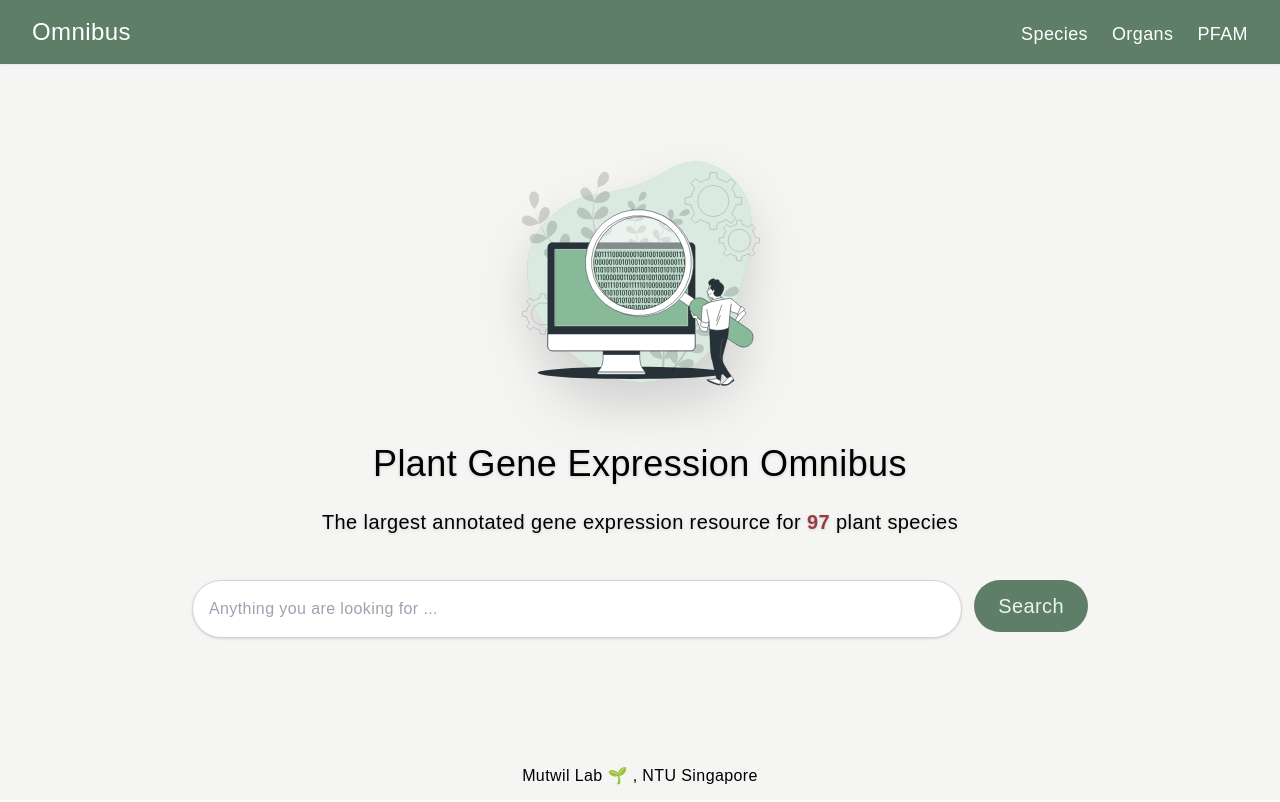
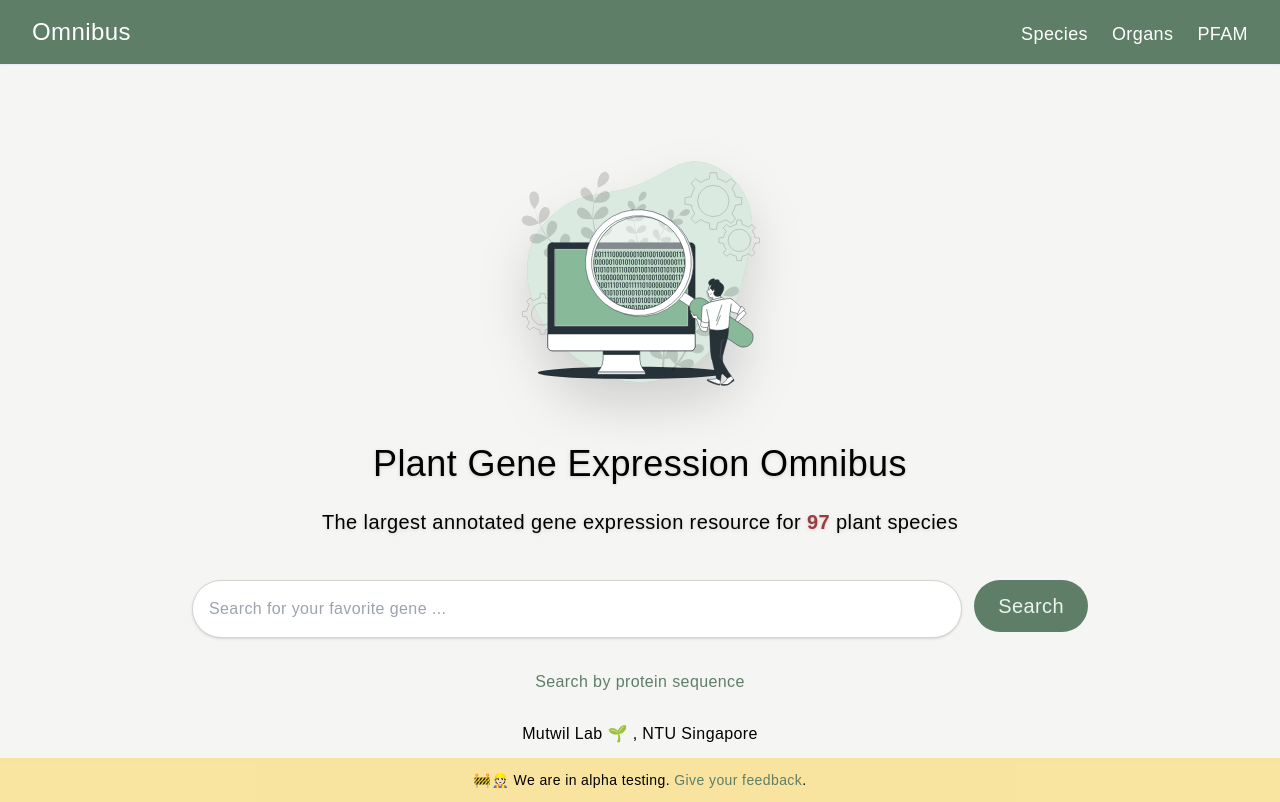
Before and after one commit to wgohome/plant-omnibus, a Next.js app: page / in a window 1280 px wide. Built offline with nearby package versions, Linux system fonts and the light colour scheme.

Commit message:
feat: made custom link component

```diff
--- a/components/Layout.tsx
+++ b/components/Layout.tsx
@@ -2,6 +2,7 @@ import Head from "next/head"
 import Link from "next/link"
 import Image from 'next/image'
 
+import TextLink from "./atomic/TextLink";
 
 export default function Layout({ children }) {
   return (
@@ -20,9 +21,9 @@ export default function Layout({ children }) {
         <nav className="sticky w-full bg-plb-green text-white shadow-sm shadow-slate-200">
           <div className="flex flex-row items-end py-4">
             <Link href="/">
-              <h1 className="grow text-2xl font-medium hover:underline active:text-blue-800 ml-8 mr-3">
+              <a className="grow text-2xl font-medium hover:underline active:text-blue-800 ml-8 mr-3">
                 Omnibus
-              </h1>
+              </a>
             </Link>
             {[
               ["Species", "/species"],
@@ -30,9 +31,9 @@ export default function Layout({ children }) {
               ["PFAM", "#"],
             ].map(([title, url]) => (
               <Link href={url} key={title}>
-                <p className="text-lg mx-3 last:mr-8 hover:underline active:text-blue-800">
+                <a className="text-lg mx-3 last:mr-8 hover:underline active:text-blue-800">
                   {title}
-                </p>
+                </a>
               </Link>
             ))}
           </div>
@@ -42,7 +43,7 @@ export default function Layout({ children }) {
       <main className="container mx-auto py-4 px-8">{children}</main>
 
       <footer className="mt-auto">
-        <div className="text-center px-8 py-3">
+        <div className="text-center px-8 my-3">
           <a
             href="https://plant.tools"
             target="_blank"
@@ -53,6 +54,14 @@ export default function Layout({ children }) {
           </a>{" "}
           🌱 , NTU Singapore
         </div>
+        <div className="bg-amber-300/50 text-center px-3 py-3">
+          <p className="text-sm">
+            🚧👷🏻 We are in alpha testing.{" "}
+            <TextLink href="https://forms.gle/AbVGtaGe8CxtmR8q9" moreAttributes={{ target: "_blank" }}>
+              Give your feedback
+            </TextLink>.
+          </p>
+        </div>
       </footer>
     </div>
   );
--- /dev/null
+++ b/components/atomic/TextLink.tsx
@@ -0,0 +1,26 @@
+import React from "react"
+import Link from "next/link"
+
+interface IProps {
+  href: string
+  moreClassName?: string
+  moreAttributes?: object
+  children: React.ReactNode
+}
+
+const TextLink: React.FC<IProps> = ({
+  href,
+  moreClassName = "",
+  moreAttributes = {},  /* Eg: {target: "_blank"} */
+  children
+}) => {
+  return (
+    <Link href={href}>
+      <a className={`text-plb-green hover:underline active:text-plb-red visited:text-plb-red ${moreClassName}`} {...moreAttributes}>
+        {children}
+      </a>
+    </Link>
+  )
+}
+
+export default TextLink
--- a/components/layout.tsx
+++ b/components/layout.tsx
@@ -2,6 +2,7 @@ import Head from "next/head"
 import Link from "next/link"
 import Image from 'next/image'
 
+import TextLink from "./atomic/TextLink";
 
 export default function Layout({ children }) {
   return (
@@ -20,9 +21,9 @@ export default function Layout({ children }) {
         <nav className="sticky w-full bg-plb-green text-white shadow-sm shadow-slate-200">
           <div className="flex flex-row items-end py-4">
             <Link href="/">
-              <h1 className="grow text-2xl font-medium hover:underline active:text-blue-800 ml-8 mr-3">
+              <a className="grow text-2xl font-medium hover:underline active:text-blue-800 ml-8 mr-3">
                 Omnibus
-              </h1>
+              </a>
             </Link>
             {[
               ["Species", "/species"],
@@ -30,9 +31,9 @@ export default function Layout({ children }) {
               ["PFAM", "#"],
             ].map(([title, url]) => (
               <Link href={url} key={title}>
-                <p className="text-lg mx-3 last:mr-8 hover:underline active:text-blue-800">
+                <a className="text-lg mx-3 last:mr-8 hover:underline active:text-blue-800">
                   {title}
-                </p>
+                </a>
               </Link>
             ))}
           </div>
@@ -42,7 +43,7 @@ export default function Layout({ children }) {
       <main className="container mx-auto py-4 px-8">{children}</main>
 
       <footer className="mt-auto">
-        <div className="text-center px-8 py-3">
+        <div className="text-center px-8 my-3">
           <a
             href="https://plant.tools"
             target="_blank"
@@ -53,6 +54,14 @@ export default function Layout({ children }) {
           </a>{" "}
           🌱 , NTU Singapore
         </div>
+        <div className="bg-amber-300/50 text-center px-3 py-3">
+          <p className="text-sm">
+            🚧👷🏻 We are in alpha testing.{" "}
+            <TextLink href="https://forms.gle/AbVGtaGe8CxtmR8q9" moreAttributes={{ target: "_blank" }}>
+              Give your feedback
+            </TextLink>.
+          </p>
+        </div>
       </footer>
     </div>
   );
--- a/components/search/ProteinSearchBox.tsx
+++ b/components/search/ProteinSearchBox.tsx
@@ -1,10 +1,13 @@
 import React from "react"
+import TextLink from "../atomic/TextLink"
 
 const ProteinSearchBox = ({submitSearchQuery}) => {
   const handleSubmit = (event) => {
     event.preventDefault()
     submitSearchQuery(event.target.proteinSeq.value)
   }
+
+  const sampleSeq = "MEEENQKSHRVSRKDQSGSHWSQGADEEPRARCSGKRCRSWAAAAIADCVALCCCPCAVVNIFTLAFVKVPWMIGRKCIGRGGPSKKRMKKINREDRFHHHHHHRRSAEMVSGGCCGGGDGDGEFDDHRFVVERDGSLTKEEAKTASLKEEEETRISARVEAERVWLELYQIGHLGFGRVSFTGIHQ"
 
   return (
     <form action="#" onSubmit={handleSubmit}>
@@ -18,7 +21,20 @@ const ProteinSearchBox = ({submitSearchQuery}) => {
             // defaultValue=""
           />
         </div>
-        <div className="my-3">
+        <div className="flex my-3">
+          <div className="flex-grow">
+            <div className="">
+              <a className="hover:underline text-plb-green active:text-plb-red">
+                Load example protein sequence
+              </a>
+            </div>
+            <div className="mt-2">
+              <TextLink href="/search">
+                Search by gene identifiers instead
+              </TextLink>
+            </div>
+          </div>
+          <div className="">
             <button
               type="submit"
               className="text-xl text-plb-light bg-plb-green hover:bg-plb-dark-green focus:outline-none focus:ring-4 focus:ring-green-300 rounded-full px-6 py-3 text-center"
@@ -27,6 +43,7 @@ const ProteinSearchBox = ({submitSearchQuery}) => {
             </button>
           </div>
         </div>
+      </div>
     </form>
   )
 }
--- a/pages/index.tsx
+++ b/pages/index.tsx
@@ -5,6 +5,7 @@ import Link from 'next/link'
 
 import Layout from '../components/Layout'
 import SearchBox from '../components/search/searchBox'
+import TextLink from '../components/atomic/TextLink'
 
 const Home: NextPage = () => {
   return (
@@ -44,13 +45,19 @@ const Home: NextPage = () => {
           <SearchBox
             initialValue=""
             onValueUpdate={() => {}}
-            placeholder="Anything you are looking for ..."
+            placeholder="Search for your favorite gene ..."
           />
         </div>
       </section>
 
-      {/* <section id="home-other-actions">
-        <div className="flex justify-center my-4">
+      <section id="home-other-actions">
+        <div className="flex justify-center">
+          <TextLink href="/search/proteins">
+            Search by protein sequence
+          </TextLink>
+        </div>
+
+        {/* <div className="flex justify-center my-4">
           <Link href="/species">
             <a type="button" className="text-xl text-stone-500 outline outline-plb-green hover:bg-green-800 focus:outline-none focus:ring-4 focus:ring-green-300 rounded-full px-6 py-3 text-center">
               Browse species
@@ -61,18 +68,9 @@ const Home: NextPage = () => {
               Search genes
             </a>
           </Link>
-          <Link href="#">
-            <a type="button" className="text-xl text-stone-500 outline outline-plb-green hover:bg-green-800 focus:outline-none focus:ring-4 focus:ring-green-300 rounded-full px-6 py-3 text-center">
-              Search PFAM
-            </a>
-          </Link>
-          <Link href="#">
-            <a type="button" className="text-xl text-stone-500 outline outline-plb-green hover:bg-green-800 focus:outline-none focus:ring-4 focus:ring-green-300 rounded-full px-6 py-3 text-center">
-              Search organs
-            </a>
-          </Link>
-        </div>
-      </section> */}
+
+        </div> */}
+      </section>
 
       <section id="home-draft">
         {/* <div className="h-40"></div>
--- a/tailwind.config.js
+++ b/tailwind.config.js
@@ -17,6 +17,7 @@ module.exports = {
         "plb-green": "#5E7E67",
         "plb-light": "#EBF3ED",
         "plb-red": "#993B40",
+        "plb-orange": "#D87F61",
       },
     },
   },
```
Lines whose indentation alone changed are shown as unchanged.
